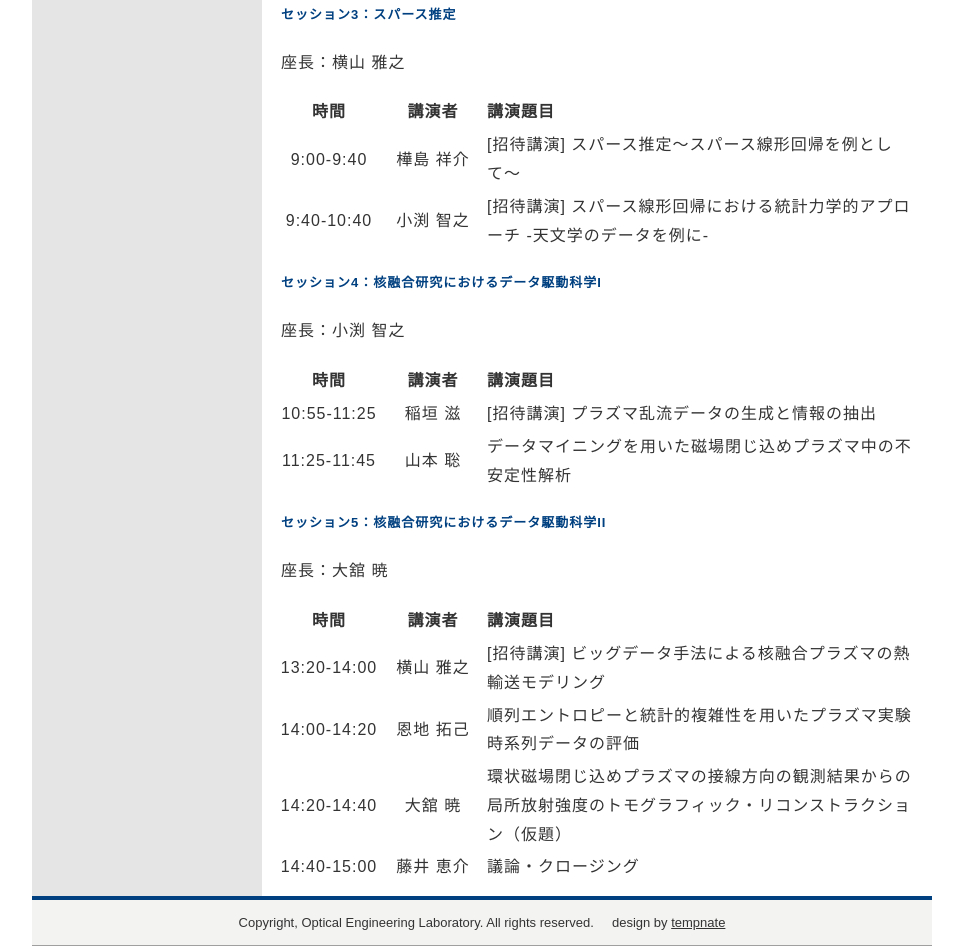
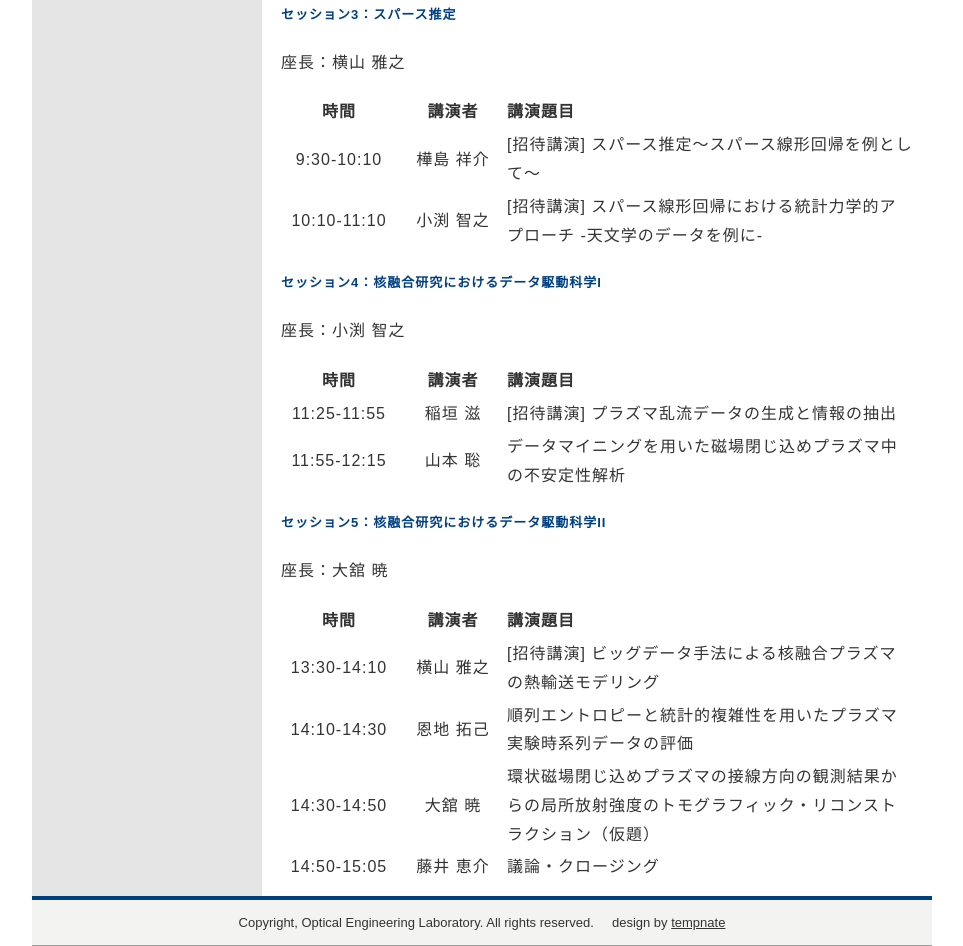
Before and after one commit to fujiisoup/hasuolab_html, a plain HTML site: page data_driven1/program.html in a window 1280 px wide. Shown: the part 1170-2116 px from the top of the page, without its empty margins (158-1121 px from the left). Drawn offline with Linux system fonts and the light colour scheme.

Commit message:
Update program

```diff
--- a/data_driven1/program.html
+++ b/data_driven1/program.html
@@ -45,7 +45,7 @@
     <table>
     <thead>
     <tr>
-    <th width="100" style="text-align:center">時間</th>
+    <th width="120" style="text-align:center">時間</th>
     <th width="100" style="text-align:center">講演者</th>
     <th style="text-align:left">講演題目</th>
     </tr>
@@ -68,7 +68,7 @@
     <table>
     <thead>
     <tr>
-    <th width="100" style="text-align:center">時間</th>
+    <th width="120" style="text-align:center">時間</th>
     <th width="100" style="text-align:center">講演者</th>
     <th style="text-align:left">講演題目</th>
     </tr>
@@ -110,19 +110,19 @@
     <table>
     <thead>
     <tr>
-    <th width="100" style="text-align:center">時間</th>
+    <th width="120" style="text-align:center">時間</th>
     <th width="100" style="text-align:center">講演者</th>
     <th style="text-align:left">講演題目</th>
     </tr>
     </thead>
     <tbody>
     <tr>
-    <td style="text-align:center">9:00-9:40</td>
+    <td style="text-align:center">9:30-10:10</td>
     <td style="text-align:center">樺島 祥介</td>
     <td style="text-align:left">[招待講演] スパース推定〜スパース線形回帰を例として〜</td>
     </tr>
     <tr>
-    <td style="text-align:center">9:40-10:40</td>
+    <td style="text-align:center">10:10-11:10</td>
     <td style="text-align:center">小渕 智之</td>
     <td style="text-align:left">[招待講演] スパース線形回帰における統計力学的アプローチ -天文学のデータを例に-</td>
     </tr>
@@ -133,19 +133,19 @@
     <table>
     <thead>
     <tr>
-    <th width="100" style="text-align:center">時間</th>
+    <th width="120" style="text-align:center">時間</th>
     <th width="100" style="text-align:center">講演者</th>
     <th style="text-align:left">講演題目</th>
     </tr>
     </thead>
     <tbody>
     <tr>
-    <td style="text-align:center">10:55-11:25</td>
+    <td style="text-align:center">11:25-11:55</td>
     <td style="text-align:center">稲垣 滋</td>
     <td style="text-align:left">[招待講演] プラズマ乱流データの生成と情報の抽出</td>
     </tr>
     <tr>
-    <td style="text-align:center">11:25-11:45</td>
+    <td style="text-align:center">11:55-12:15</td>
     <td style="text-align:center">山本 聡</td>
     <td style="text-align:left">データマイニングを用いた磁場閉じ込めプラズマ中の不安定性解析</td>
     </tr>
@@ -156,29 +156,29 @@
     <table>
     <thead>
     <tr>
-    <th width="100" style="text-align:center">時間</th>
+    <th width="120" style="text-align:center">時間</th>
     <th width="100" style="text-align:center">講演者</th>
     <th style="text-align:left">講演題目</th>
     </tr>
     </thead>
     <tbody>
     <tr>
-    <td style="text-align:center">13:20-14:00</td>
+    <td style="text-align:center">13:30-14:10</td>
     <td style="text-align:center">横山 雅之</td>
     <td style="text-align:left">[招待講演] ビッグデータ手法による核融合プラズマの熱輸送モデリング</td>
     </tr>
     <tr>
-    <td style="text-align:center">14:00-14:20</td>
+    <td style="text-align:center">14:10-14:30</td>
     <td style="text-align:center">恩地 拓己</td>
     <td style="text-align:left">順列エントロピーと統計的複雑性を用いたプラズマ実験時系列データの評価</td>
     </tr>
     <tr>
-    <td style="text-align:center">14:20-14:40</td>
+    <td style="text-align:center">14:30-14:50</td>
     <td style="text-align:center">大舘 暁</td>
     <td style="text-align:left">環状磁場閉じ込めプラズマの接線方向の観測結果からの局所放射強度のトモグラフィック・リコンストラクション（仮題）</td>
     </tr>
     <tr>
-    <td style="text-align:center">14:40-15:00</td>
+    <td style="text-align:center">14:50-15:05</td>
     <td style="text-align:center">藤井 恵介</td>
     <td style="text-align:left">議論・クロージング</td>
     </tr>
```
Also changed, not shown: 1 other file.
